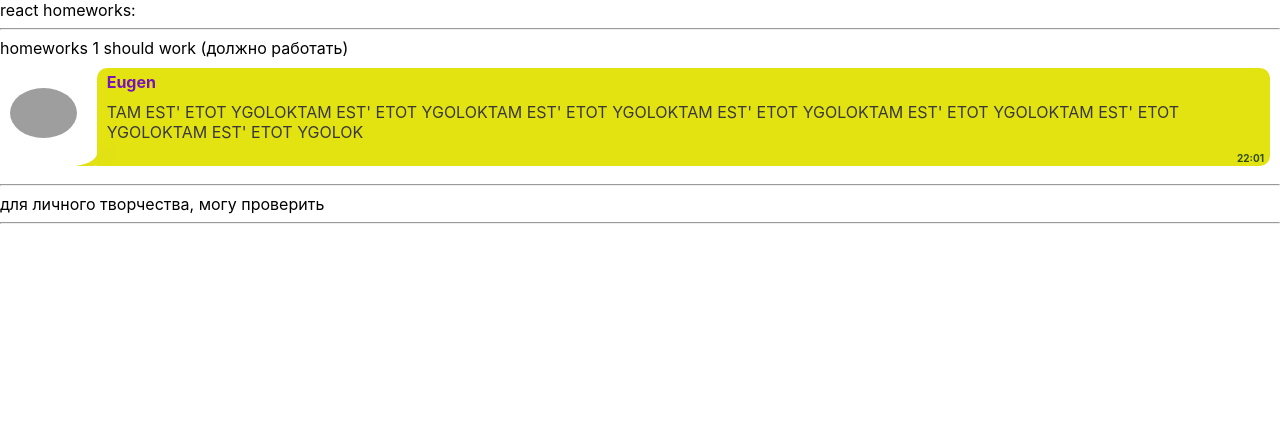
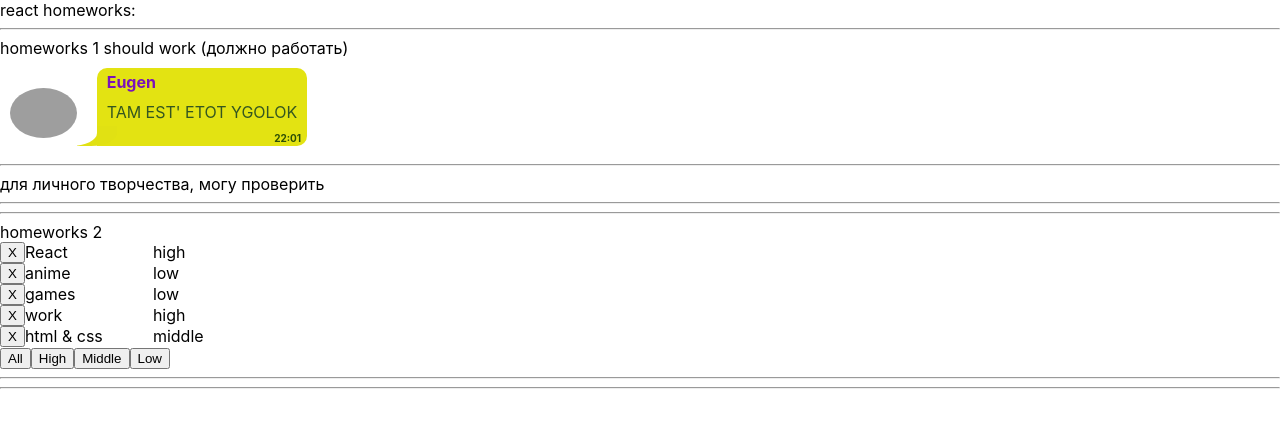
Before and after one commit to StepashkaSuicide/homeworks-by-ignat, a React (Create React App) app: page / in a window 1280 px wide. Shown: the top 428 px of the page. Built offline with nearby package versions, Linux system fonts and the light colour scheme; grey boxes are pictures that could not be loaded.

Commit message:
norm verstka + css

```diff
--- a/src/p1-main/m1-ui/u1-app/App.tsx
+++ b/src/p1-main/m1-ui/u1-app/App.tsx
@@ -1,13 +1,14 @@
 import React from 'react'
 import s from './App.module.css'
 import HW1 from '../../../p2-homeworks/h1/HW1'
+import HW2 from "../../../p2-homeworks/h2/HW2";
 
 function App() {
     return (
         <div className={s.App}>
             <div>react homeworks:</div>
             <HW1/>
-            {/*<HW2/>*/}
+            <HW2/>
             {/*<HW3/>*/}
             {/*<HW4/>*/}
             {/*<HW5/>*/}
--- a/src/p2-homeworks/h1/HW1.tsx
+++ b/src/p2-homeworks/h1/HW1.tsx
@@ -5,7 +5,7 @@ import AlternativeMessage from "./AlternativeMessage";
 const messageData = {
     avatar: 'https://png.pngtree.com/element_our/png_detail/20190103/woman-hand-points-a-finger-at-something-finger-touch-screen-png_308332.jpg',
     name: 'Eugen',
-    message: `TAM EST' ETOT YGOLOKTAM EST' ETOT YGOLOKTAM EST' ETOT YGOLOKTAM EST' ETOT YGOLOKTAM EST' ETOT YGOLOKTAM EST' ETOT YGOLOKTAM EST' ETOT YGOLOK`,
+    message: `TAM EST' ETOT YGOLOK`,
     time: ' 22:01',
 }
 
--- a/src/p2-homeworks/h1/Message.module.css
+++ b/src/p2-homeworks/h1/Message.module.css
@@ -11,7 +11,7 @@
     margin-left: 20px;
     position:relative;
     background-color: rgb(227, 227, 18);
-    color: #393838;
+    color: #345620;
     min-width: 100px;
 
     border-radius: 10px 10px 10px 0;
--- a/src/p2-homeworks/h2/Affair.tsx
+++ b/src/p2-homeworks/h2/Affair.tsx
@@ -1,19 +1,27 @@
 import React from 'react'
+import {AffairType} from "./HW2";
+import s from './Affairs.module.css'
 
 type AffairPropsType = {
     // key не нужно типизировать
-    affair: any // need to fix any
-    deleteAffairCallback: any // need to fix any
+    affair: AffairType // need to fix any
+    deleteAffairCallback: (_id: number)=> void // need to fix any
 }
 
+
+
+
 function Affair(props: AffairPropsType) {
-    const deleteCallback = () => {}// need to fix
+    const deleteCallback = () => {props.deleteAffairCallback(props.affair._id)} // need to fix
 
     return (
-        <div>
-            // show some text
+        <div className={s.all}>
+            <button onClick={deleteCallback}>X</button>
+            <div className={s.name}>{props.affair.name}</div>
+            <div className={s.priority}>{` ${props.affair.priority}`} </div>
 
-            <button onClick={deleteCallback}>X</button>
+
+
         </div>
     )
 }
--- a/src/p2-homeworks/h2/Affairs.module.css
+++ b/src/p2-homeworks/h2/Affairs.module.css
@@ -1,3 +1,16 @@
-.someClass {
+.all {
+    display: flex;
+    justify-content: flex-start;
+    height: 100%;
 
 }
+
+
+.priority {
+}
+
+.name {
+    width: 10%;
+
+
+}
--- a/src/p2-homeworks/h2/Affairs.tsx
+++ b/src/p2-homeworks/h2/Affairs.tsx
@@ -1,11 +1,11 @@
 import React from 'react'
 import Affair from './Affair'
-import {AffairType} from './HW2'
+import {AffairType, FilterType} from './HW2'
 
 type AffairsPropsType = { // need to fix any
-    data: any
-    setFilter: any
-    deleteAffairCallback: any
+    data: Array<AffairType>
+    setFilter: (value: FilterType)=> void
+    deleteAffairCallback: (_id: number)=> void
 }
 
 function Affairs(props: AffairsPropsType) {
@@ -17,10 +17,10 @@ function Affairs(props: AffairsPropsType) {
         />
     ))
 
-    const setAll = () => {} // need to fix
-    const setHigh = () => {}
-    const setMiddle = () => {}
-    const setLow = () => {}
+    const setAll = () => {props.setFilter('all')} // need to fix
+    const setHigh = () => {props.setFilter('low')}
+    const setMiddle = () => {props.setFilter('middle')}
+    const setLow = () => {props.setFilter('high')}
 
     return (
         <div>
--- a/src/p2-homeworks/h2/HW2.tsx
+++ b/src/p2-homeworks/h2/HW2.tsx
@@ -1,14 +1,19 @@
 import React, {useState} from 'react'
 import Affairs from './Affairs'
 
+
 // types
-export type AffairPriorityType = any // need to fix any
-export type AffairType = any // need to fix any
+export type AffairPriorityType = 'low' | 'middle' | 'high'
+export type AffairType = {
+    _id: number,
+    name: string,
+    priority: string
+}
 export type FilterType = 'all' | AffairPriorityType
 
 // constants
-const defaultAffairs: any = [ // need to fix any
-    {_id: 1, name: 'React', priority: 'high'},
+let defaultAffairs: Array<AffairType> = [ // need to fix any
+    {_id: 1, name: 'React', priority: 'high '},
     {_id: 2, name: 'anime', priority: 'low'},
     {_id: 3, name: 'games', priority: 'low'},
     {_id: 4, name: 'work', priority: 'high'},
@@ -16,20 +21,33 @@ const defaultAffairs: any = [ // need to fix any
 ]
 
 // pure helper functions
-export const filterAffairs = (affairs: any, filter: any): any => { // need to fix any
+export const filterAffairs = (affairs: Array<AffairType>, filter: FilterType): Array<AffairType> => { // need to fix any
     if (filter === 'all') return affairs
-    else return // need to fix
+        if (filter==="high") {
+            return affairs.filter(a=> a.priority==='high')
+        }
+        if (filter==="low") {
+            return affairs.filter(a=> a.priority==='low')
+        }
+        if (filter==="middle") {
+            return affairs.filter(a=> a.priority==='middle')
+        }else return affairs
+
 }
-export const deleteAffair = (affairs: any, _id: any): any => { // need to fix any
-    return // need to fix
+export const deleteAffair = (affairs: Array<AffairType>, _id: number): Array<AffairType> => { // need to fix any
+    return (
+        defaultAffairs = affairs.filter(el=> el._id !== _id)
+    )
 }
 
 function HW2() {
-    const [affairs, setAffairs] = useState<any>(defaultAffairs) // need to fix any
+
+
+    const [affairs, setAffairs] = useState<Array<AffairType>>(defaultAffairs) // need to fix any
     const [filter, setFilter] = useState<FilterType>('all')
 
     const filteredAffairs = filterAffairs(affairs, filter)
-    const deleteAffairCallback = (_id: any) => setAffairs(deleteAffair(affairs, _id)) // need to fix any
+    const deleteAffairCallback = (_id: number) => setAffairs(deleteAffair(affairs, _id)) // need to fix any
 
     return (
         <div>
```
